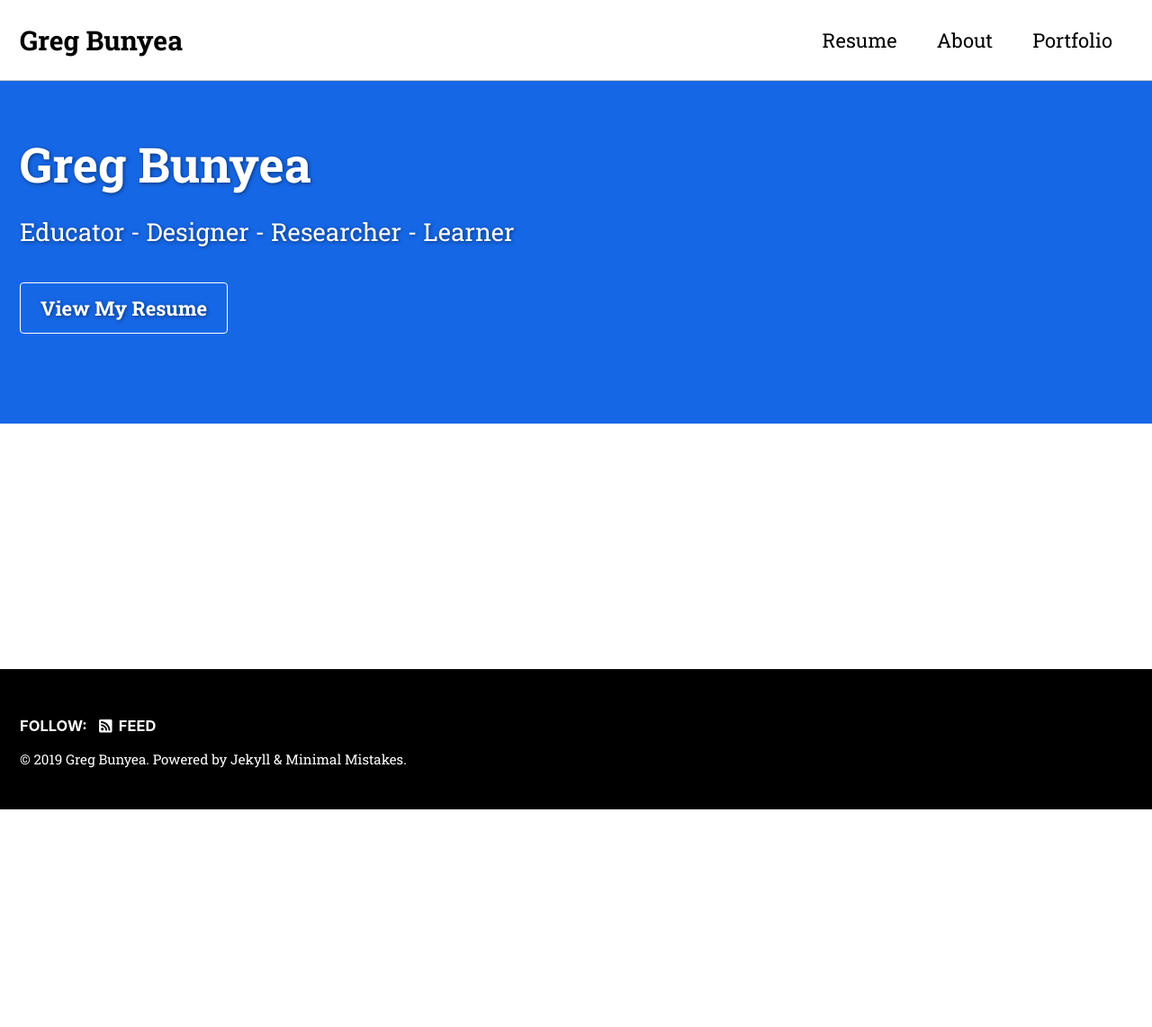
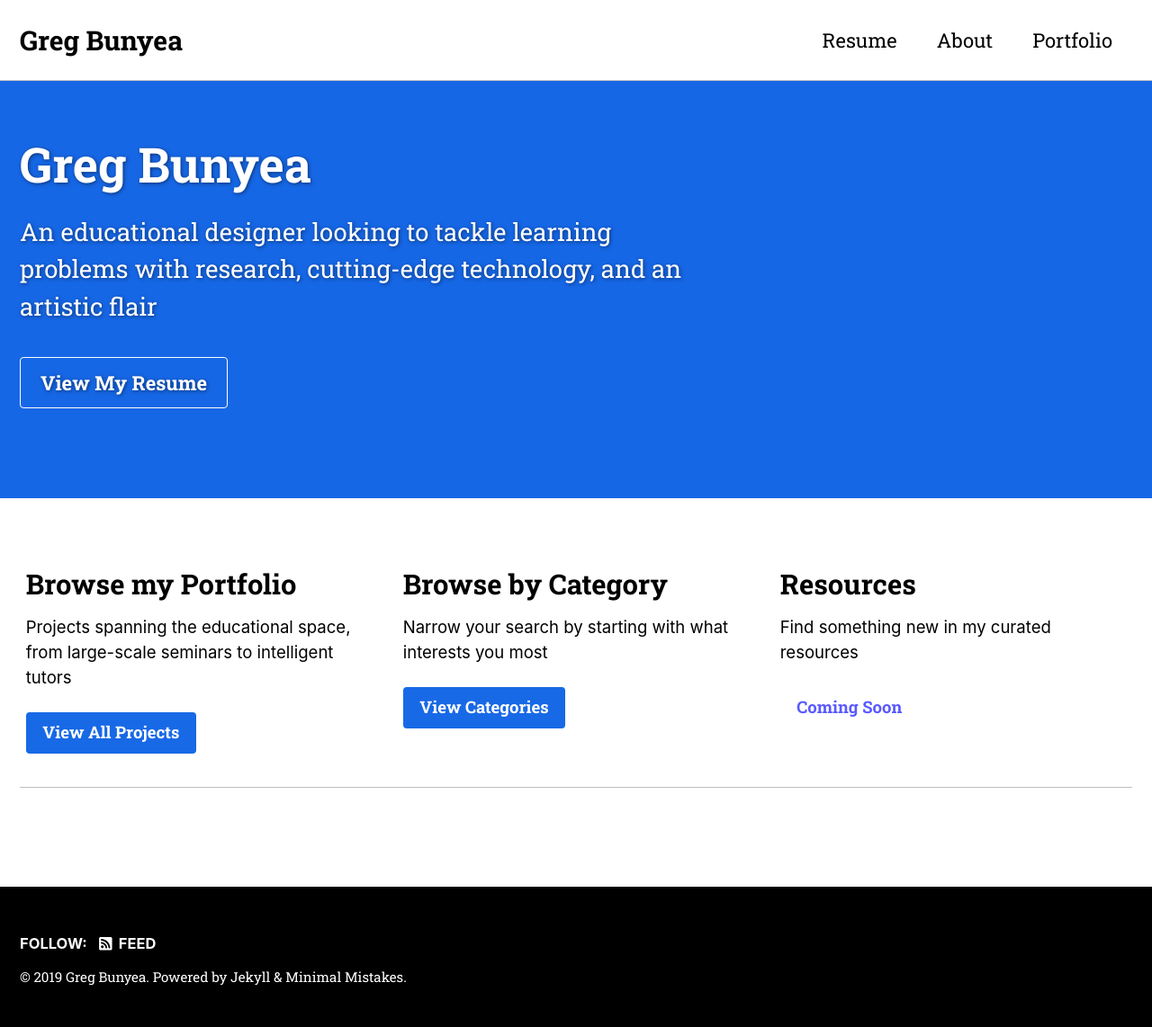
Before and after one commit to gjbunyea/www, a Jekyll site: the page built from index.md, in a window 1280 px wide. Shown: the whole page at 90% size. Built offline with Jekyll 4.4.1, drawn with Linux system fonts in a browser that asks for light colours; cached includes are drawn as plain includes; nearby versions of some CDN libraries; before the commit the page ends 900 px from its top, so only the background shows below that.

Commit message:
added feature items

```diff
--- a/index.md
+++ b/index.md
@@ -1,14 +1,7 @@
 ---
-# Feel free to add content and custom Front Matter to this file.
-# To modify the layout, see https://jekyllrb.com/docs/themes/#overriding-theme-defaults
+title: "Greg Bunyea"
 
-title: "Greg Bunyea"
-# Designing Educational Experiences
-# Learning should be fun.
-# Make it happen!
-# Teaching things worth learning
-
-excerpt: "Educator - Designer - Researcher - Learner"
+excerpt: "An educational designer looking to tackle learning problems with research, cutting-edge technology, and an artistic flair"
 
 layout: splash
 classes:
@@ -25,6 +18,22 @@ header:
         url: /GregBunyeaResume.pdf
 
 feature_row:
+  - title: "Browse my Portfolio"
+    excerpt: "Projects spanning the educational space, from large-scale seminars to intelligent tutors"
+    url: "/portfolio/"
+    btn_label: "View All Projects"
+    btn_class: "btn--primary"
+  - title: "Browse by Category"
+    excerpt: "Narrow your search by starting with what interests you most"
+    url: "/categories/"
+    btn_label: "View Categories"
+    btn_class: "btn--primary"
+  - title: "Resources"
+    excerpt: "Find something new in my curated resources"
+    url: "/resources"
+    btn_label: "Coming Soon"
+    btn_class: "btn--disabled"
+
 
     # - image_path: /assets/images/unsplash-gallery-image-2-th.jpg
     # image_caption: "Image courtesy of [Unsplash](https://unsplash.com/)"
@@ -37,4 +46,4 @@ feature_row:
 
 ---
 
-<!-- {% include feature_row %} -->
+{% include feature_row %}
```
